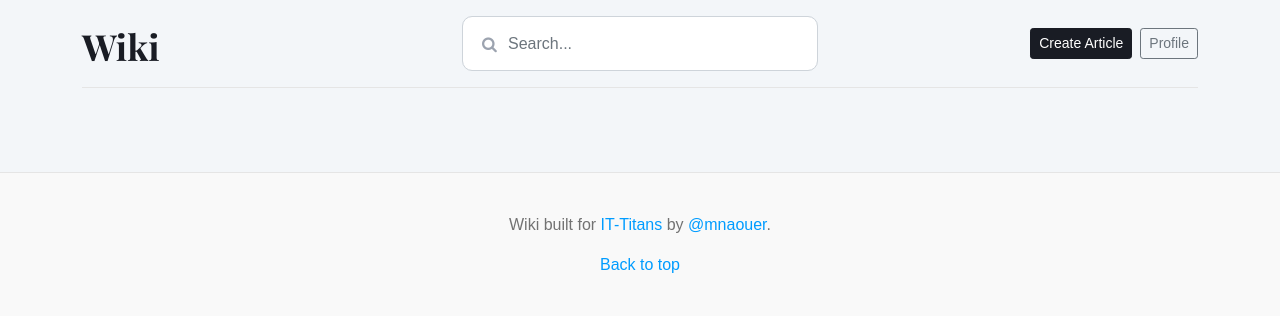
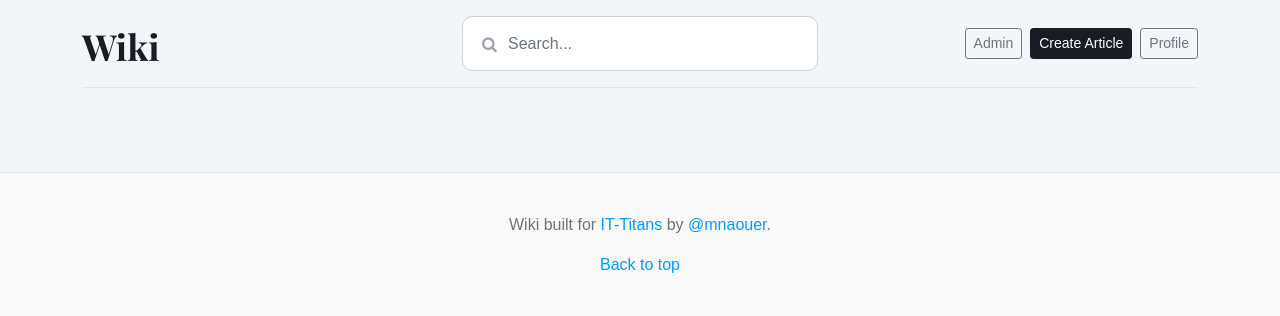
Before and after one commit to Youcode-Classe-E-2023-2024/mnaouer-fatimaezzahra_wiki, a PHP site: page / in a window 1280 px wide. Shown: the top 316 px of the page. Run offline with PHP 8.4, Linux system fonts and the light colour scheme; the visitor is signed in with stand-in values (Sample User, id 1); data that the repository does not hold is empty.

Commit message:
update front office ui

```diff
--- a/views/editor_view.php
+++ b/views/editor_view.php
@@ -46,8 +46,12 @@
                 <a class="blog-header-logo text-dark" href="index.php?page=home">Wiki</a>
             </div>
             <div class="col-4 d-flex justify-content-end align-items-center">
+                <?php if (isset($_SESSION['role']) && $_SESSION['role'] == 'admin') : ?>
+                    <a class="btn btn-sm btn-outline-secondary ms-2" href="index.php?page=admin">Admin</a>
+                <?php endif ?>
+
                 <?php if (isset($_SESSION['user_id'])) : ?>
-                    <a class="btn btn-sm btn-dark" href="index.php?page=editor">Create Article</a>
+                    <a class="btn btn-sm btn-dark ms-2" href="index.php?page=editor">Create Article</a>
                     <a class="btn btn-sm btn-outline-secondary ms-2" href="index.php?page=profile">Profile</a>
                 <?php else : ?>
                     <a class="btn btn-sm btn-outline-secondary ms-2" href="index.php?page=login">Sign in</a>
--- a/views/home_view.php
+++ b/views/home_view.php
@@ -49,8 +49,12 @@
             </div>
 
             <div class="col-4 d-flex justify-content-end align-items-center">
+                <?php if (isset($_SESSION['role']) && $_SESSION['role'] == 'admin') : ?>
+                    <a class="btn btn-sm btn-outline-secondary ms-2" href="index.php?page=admin">Admin</a>
+                <?php endif ?>
+
                 <?php if (isset($_SESSION['user_id'])) : ?>
-                    <a class="btn btn-sm btn-dark" href="index.php?page=editor">Create Article</a>
+                    <a class="btn btn-sm btn-dark ms-2" href="index.php?page=editor">Create Article</a>
                     <a class="btn btn-sm btn-outline-secondary ms-2" href="index.php?page=profile">Profile</a>
                 <?php else : ?>
                     <a class="btn btn-sm btn-outline-secondary ms-2" href="index.php?page=login">Sign in</a>
--- a/views/profile_view.php
+++ b/views/profile_view.php
@@ -23,8 +23,12 @@
                 <a class="blog-header-logo text-dark" href="index.php?page=home">Wiki</a>
             </div>
             <div class="col-4 d-flex justify-content-end align-items-center">
+                <?php if (isset($_SESSION['role']) && $_SESSION['role'] == 'admin') : ?>
+                    <a class="btn btn-sm btn-outline-secondary ms-2" href="index.php?page=admin">Admin</a>
+                <?php endif ?>
+
                 <?php if (isset($_SESSION['user_id'])) : ?>
-                    <a class="btn btn-sm btn-dark" href="index.php?page=editor">Create Article</a>
+                    <a class="btn btn-sm btn-dark ms-2" href="index.php?page=editor">Create Article</a>
                     <a class="btn btn-sm btn-outline-secondary ms-2" href="index.php?page=profile">Profile</a>
                 <?php else : ?>
                     <a class="btn btn-sm btn-outline-secondary ms-2" href="index.php?page=login">Sign in</a>
```
Also changed, not shown: views/article_view.php (+12 -3 lines).
